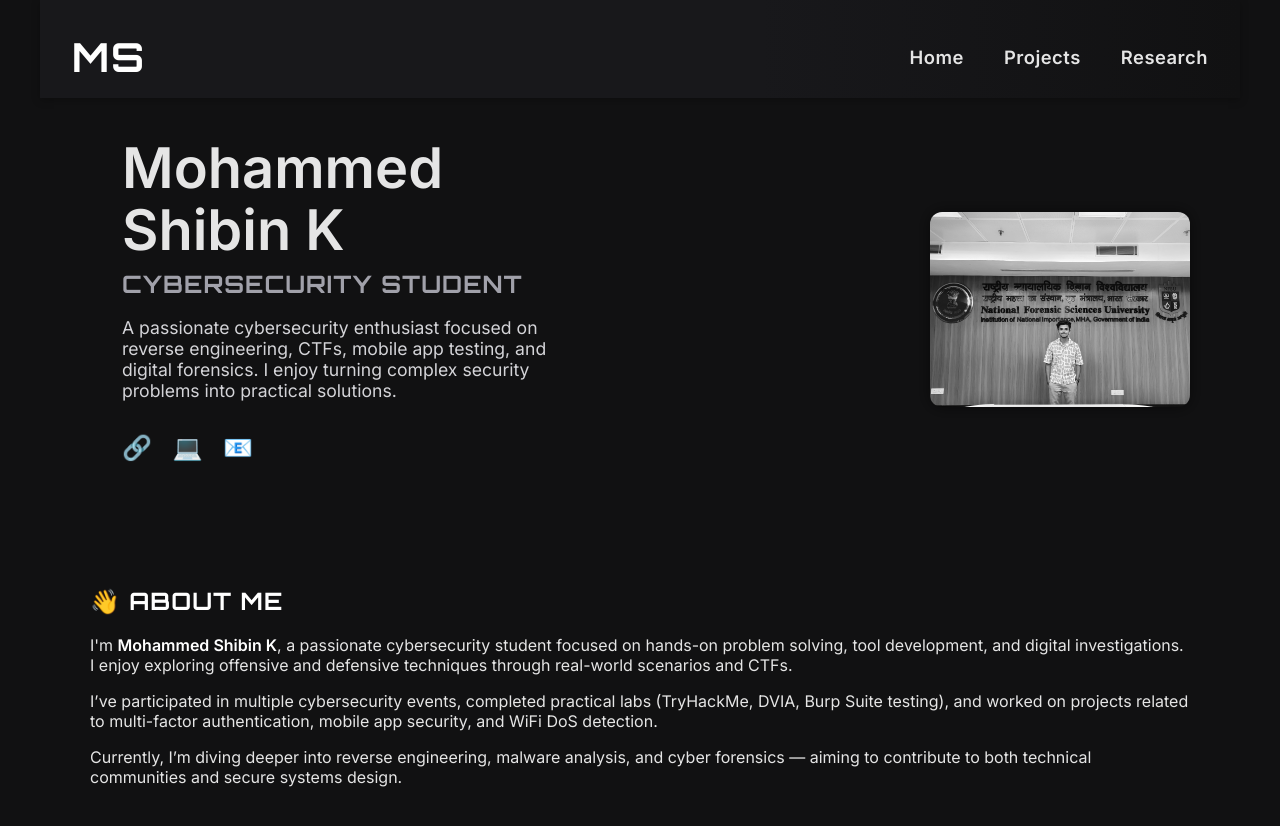
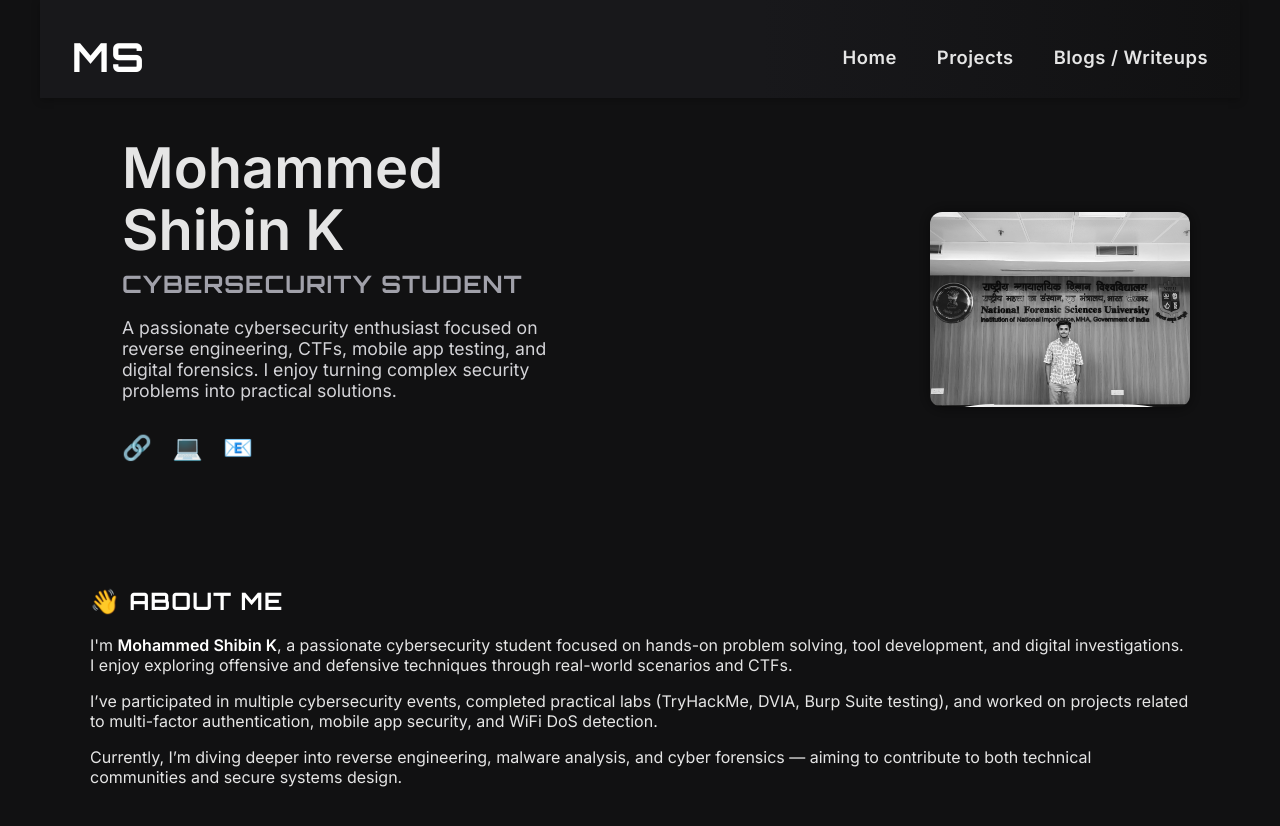
Before and after one commit to Shibzzz/mohdshibin, a Jekyll site: the page built from index.md, in a window 1280 px wide and 900 px high. Shown: the top 826 px of the window. Built offline with Jekyll 4.4.1, drawn with Linux system fonts in a browser that asks for light colours.

Commit message:
Update default.html

```diff
--- a/_layouts/default.html
+++ b/_layouts/default.html
@@ -14,7 +14,7 @@
     <nav>
       <a href="{{ '/' | relative_url }}">Home</a>
       <a href="{{ '/projects' | relative_url }}">Projects</a>
-      <a href="{{ '/research' | relative_url }}">Research</a>
+      <a href="{{ '/research' | relative_url }}">Blogs / Writeups</a>
     </nav>
   </header>
   <main>
```
